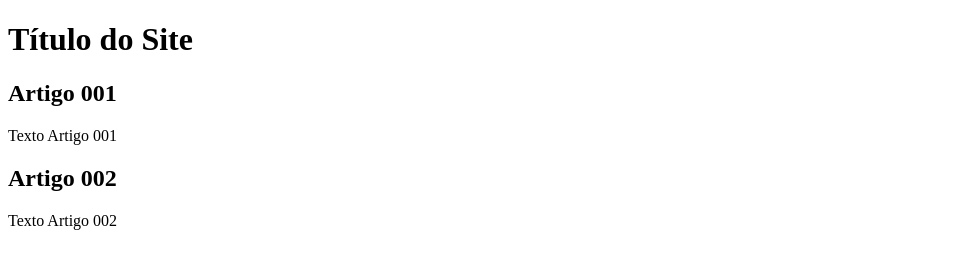
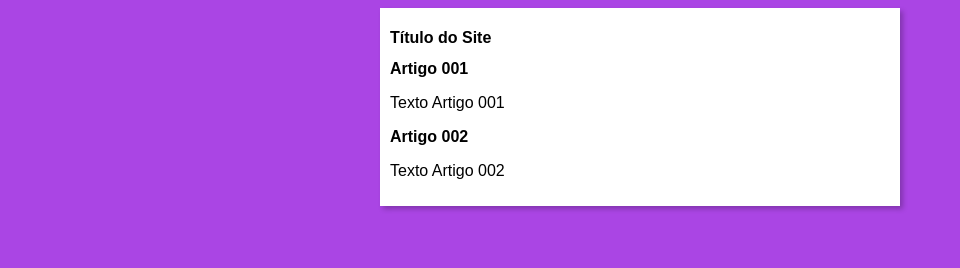
Before and after one commit to LeoRodrigues1/projeto_site, a plain HTML site: page index.html in a window 1280 px wide. Shown: the whole page, without its empty margins (0-960 px from the left). Drawn offline with Linux system fonts and the light colour scheme.

Commit message:
iniciei o design

```diff
--- /dev/null
+++ b/estilos/style.css
@@ -0,0 +1,16 @@
+*{
+    font-family: Arial, Helvetica, sans-serif;
+    font-size: 16px;
+}
+
+body{
+    background-color:rgb(170, 69, 228);
+}
+
+main{
+    background-color:white ;
+    width: 500px;
+    margin: auto;
+    padding: 10px;
+    box-shadow: 3px 3px 5px rgba(0, 0, 0, 0.24);
+}
--- a/index.html
+++ b/index.html
@@ -4,6 +4,7 @@
     <meta charset="UTF-8">
     <meta name="viewport" content="width=device-width, initial-scale=1.0">
     <title>Título do Site</title>
+    <link rel="stylesheet" href="estilos/style.css">
 </head>
 <body>
     <main>
```
